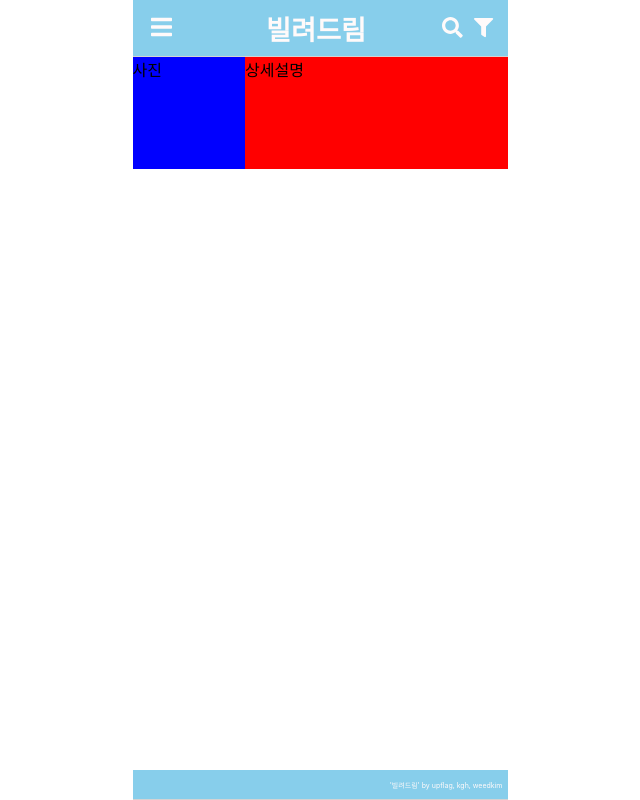
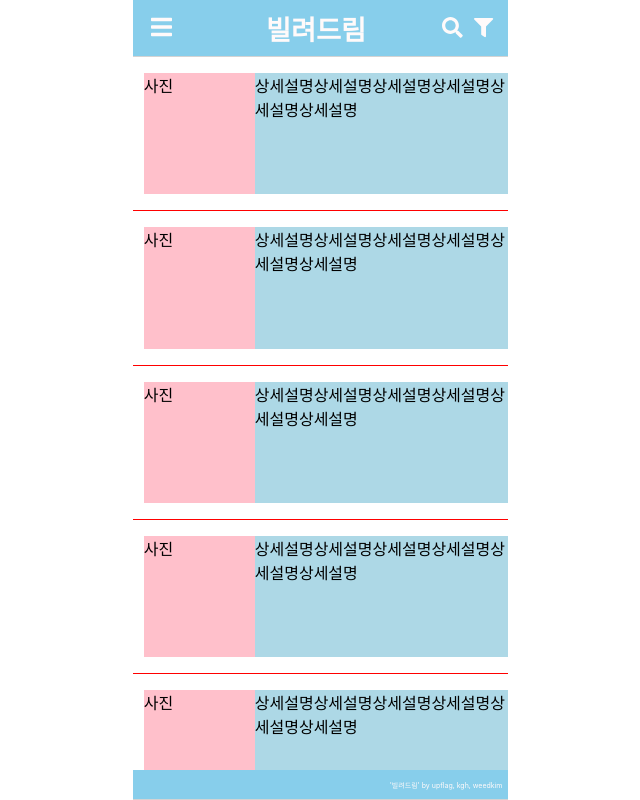
Before and after one commit to kgh3489/2021Hanium, a React (Create React App) app: page / in a window 1280 px wide. Shown: the whole page, without its empty margins (320-960 px from the left). Built offline with nearby package versions, Linux system fonts and the light colour scheme.

Commit message:
상품리스트 UI구성만

```diff
--- a/src/component/product_list/product_item/product_item.jsx
+++ b/src/component/product_list/product_item/product_item.jsx
@@ -7,11 +7,11 @@ const product_item = (props) => {
 
     return (
         <div className={styles.product_item}>
-            <div className={styles.leftsec}>
+            <div className={styles.imagesec}>
                 사진
             </div>
-            <div className={styles.rightsec}>
-                상세설명
+            <div className={styles.descsec}>
+                상세설명상세설명상세설명상세설명상세설명상세설명
             </div>
         </div>
     )
--- a/src/component/product_list/product_item/product_item.module.css
+++ b/src/component/product_list/product_item/product_item.module.css
@@ -1,17 +1,19 @@
 .product_item {
     display: flex;
-    overflow-x: hidden;
-    height: 7em;
+    height: 17%;
     width: 100%;
+    border-bottom: 1px solid red;
+    padding: 1em 0.7em;
 }
-.leftsec {
+.imagesec {
     height: 100%;
     width: 30%;
-    background-color: blue;
+    background-color: pink;
 }
 
-.rightsec {
+.descsec {
     height: 100%;
     width: 70%;
-    background-color: red;
+    background-color: lightblue;
+    padding-right: 0.3em;
 }
--- a/src/component/product_list/product_list.jsx
+++ b/src/component/product_list/product_list.jsx
@@ -10,6 +10,12 @@ const ProductList = (props) => {
     return (
         <section className={styles.product_list}>
             <Product />
+            <Product />
+            <Product />
+            <Product />
+            <Product />
+            <Product />
+            <Product />
         </section>
     )
 
--- a/src/component/product_list/product_list.module.css
+++ b/src/component/product_list/product_list.module.css
@@ -1,7 +1,15 @@
 .product_list {
-    display: flex;
     overflow: scroll;
     overflow-x: hidden;
     height: 100%;
     width: 100%;
 }
+
+.product_list::-webkit-scrollbar {
+    width: 0.3rem;
+  }
+
+  .product_list::-webkit-scrollbar-thumb {
+    background-color: lightgrey;
+    border-radius: 1em;
+  }
```
